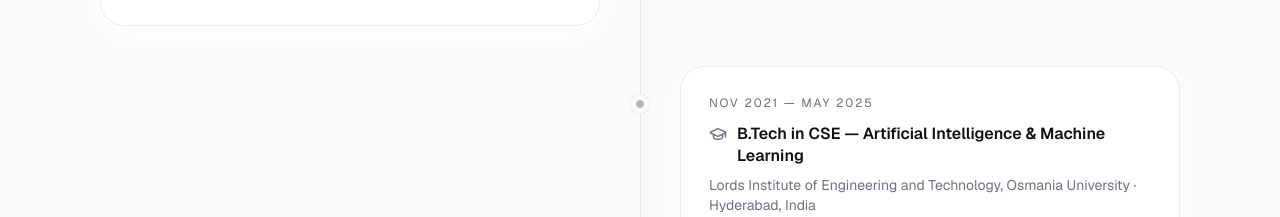
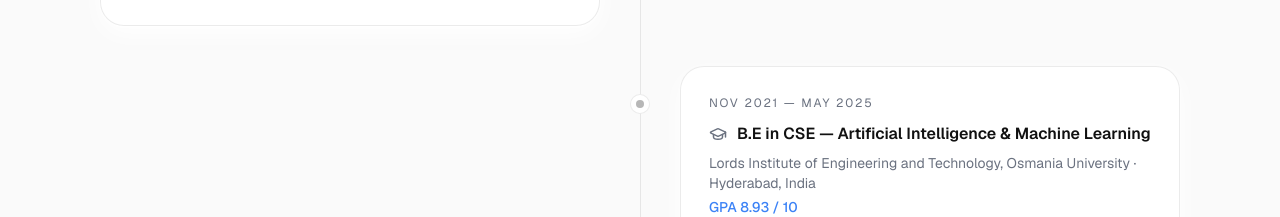
Before and after one commit to fia85885/Portfolio, a Next.js app: page / in a window 1280 px wide. Shown: the part 8020-8237 px from the top of the page. Built offline with nearby package versions, Linux system fonts and the light colour scheme; no server answers.

Commit message:
Change degree from B.Tech to B.E in education.ts

```diff
--- a/constants/education.ts
+++ b/constants/education.ts
@@ -12,7 +12,7 @@
   },
   {
     period: "Nov 2021 — May 2025",
-    degree: "B.Tech in CSE — Artificial Intelligence & Machine Learning",
+    degree: "B.E in CSE — Artificial Intelligence & Machine Learning",
     school: "Lords Institute of Engineering and Technology, Osmania University",
     place: "Hyderabad, India",
     detail: "GPA 8.93 / 10",
```
